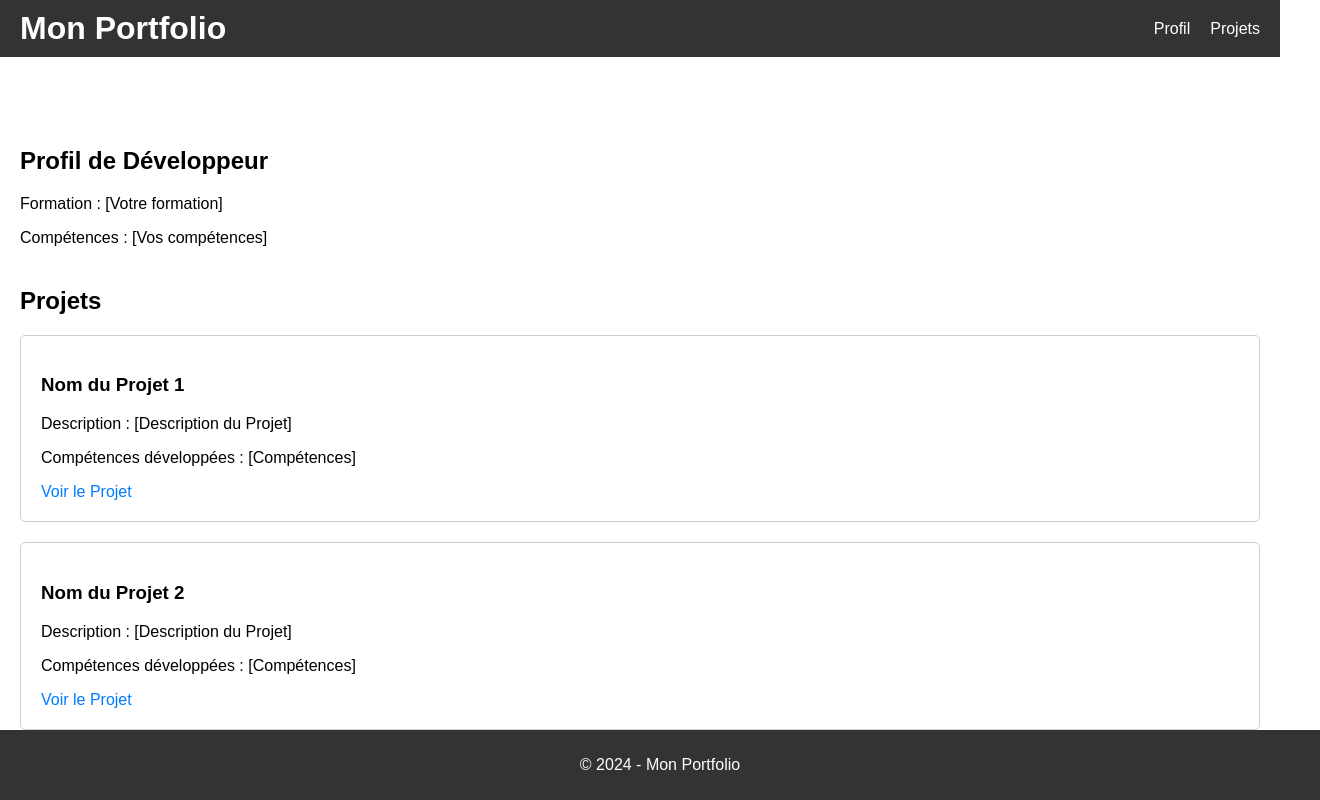
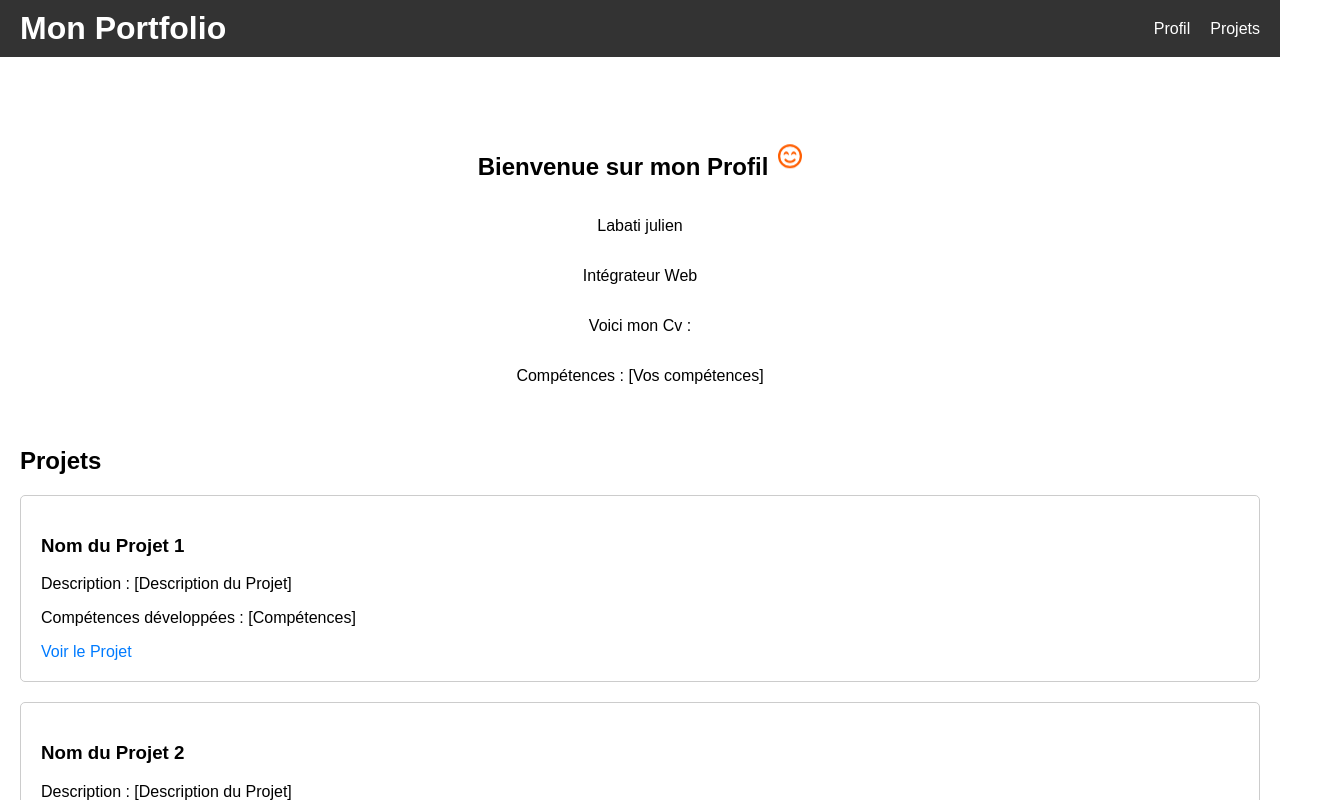
Before and after one commit to LabatiJulien/projet12, a React (Create React App) app in the folder portfolio/: page / in a window 1280 px wide. Shown: the top 800 px of the page, 1320 px wide, since content can reach past the window. Built offline with nearby package versions, Linux system fonts and the light colour scheme.

Commit message:
Mise en page Profil

```diff
--- a/portfolio/package.json
+++ b/portfolio/package.json
@@ -3,6 +3,10 @@
   "version": "0.1.0",
   "private": true,
   "dependencies": {
+    "@fortawesome/fontawesome-free": "^6.5.2",
+    "@fortawesome/fontawesome-svg-core": "^6.5.2",
+    "@fortawesome/free-regular-svg-icons": "^6.5.2",
+    "@fortawesome/react-fontawesome": "^0.2.2",
     "@testing-library/jest-dom": "^5.17.0",
     "@testing-library/react": "^13.4.0",
     "@testing-library/user-event": "^13.5.0",
--- a/portfolio/src/App.css
+++ b/portfolio/src/App.css
@@ -41,12 +41,27 @@ header nav ul li a:hover {
   text-decoration: underline;
 }
 
+@keyframes pulse {
+  0% {
+    transform: scale(1);
+  }
+  50% {
+    transform: scale(1.2);
+  }
+  100% {
+    transform: scale(1);
+  }
+}
+
+.header-animation:hover {
+  animation: pulse 2s infinite alternate;
+}
+
 footer {
   background-color: #333;
   color: #fff;
   padding: 10px 20px;
   text-align: center;
-  position: fixed;
   width: 100%;
   bottom: 0;
 }
@@ -58,6 +73,33 @@ main {
 .profil,
 .projets {
   margin-bottom: 40px;
+}
+
+.profil {
+  display: flex;
+  flex-direction: column;
+  justify-content: center;
+  align-items: center;
+  height: 35vh;
+}
+
+.profil h2 {
+  margin-bottom: 20px;
+}
+
+@keyframes bounce {
+  0%, 100% {
+    transform: translateY(0);
+  }
+  50% {
+    transform: translateY(-10px);
+  }
+}
+
+.bounce-icon {
+  color: rgb(255, 94, 0);
+  animation: bounce 1s infinite alternate;
+  margin-left: 10px;
 }
 
 .projet {
--- a/portfolio/src/components/Header.js
+++ b/portfolio/src/components/Header.js
@@ -3,11 +3,11 @@ import React from 'react';
 const Header = () => {
     return (
         <header>
-            <h1>Mon Portfolio</h1>
+            <h1 className="header-animation">Mon Portfolio</h1>
             <nav>
                 <ul>
-                    <li><a href="#profil">Profil</a></li>
-                    <li><a href="#projets">Projets</a></li>
+                    <li className="header-animation"><a href="#profil">Profil</a></li>
+                    <li className="header-animation"><a href="#projets">Projets</a></li>
                 </ul>
             </nav>
         </header>
--- a/portfolio/src/components/Profil.js
+++ b/portfolio/src/components/Profil.js
@@ -1,10 +1,17 @@
 import React from 'react';
+import { FontAwesomeIcon } from '@fortawesome/react-fontawesome';
+import { faSmileBeam } from '@fortawesome/free-regular-svg-icons';
 
 const Profil = () => {
     return (
         <div id="profil" className="profil">
-            <h2>Profil de Développeur</h2>
-            <p>Formation : [Votre formation]</p>
+            <h2>
+                Bienvenue sur mon Profil
+                <FontAwesomeIcon icon={faSmileBeam} className="fa-regular bounce-icon" />
+            </h2>
+            <p>Labati julien  </p>
+            <p>Intégrateur Web</p>
+            <p>Voici mon Cv : </p>
             <p>Compétences : [Vos compétences]</p>
         </div>
     );
```
Also changed, not shown: portfolio/public/Volute fumée violet.jpeg (added), 1 other file (tests, documents, lock files or other folders).
